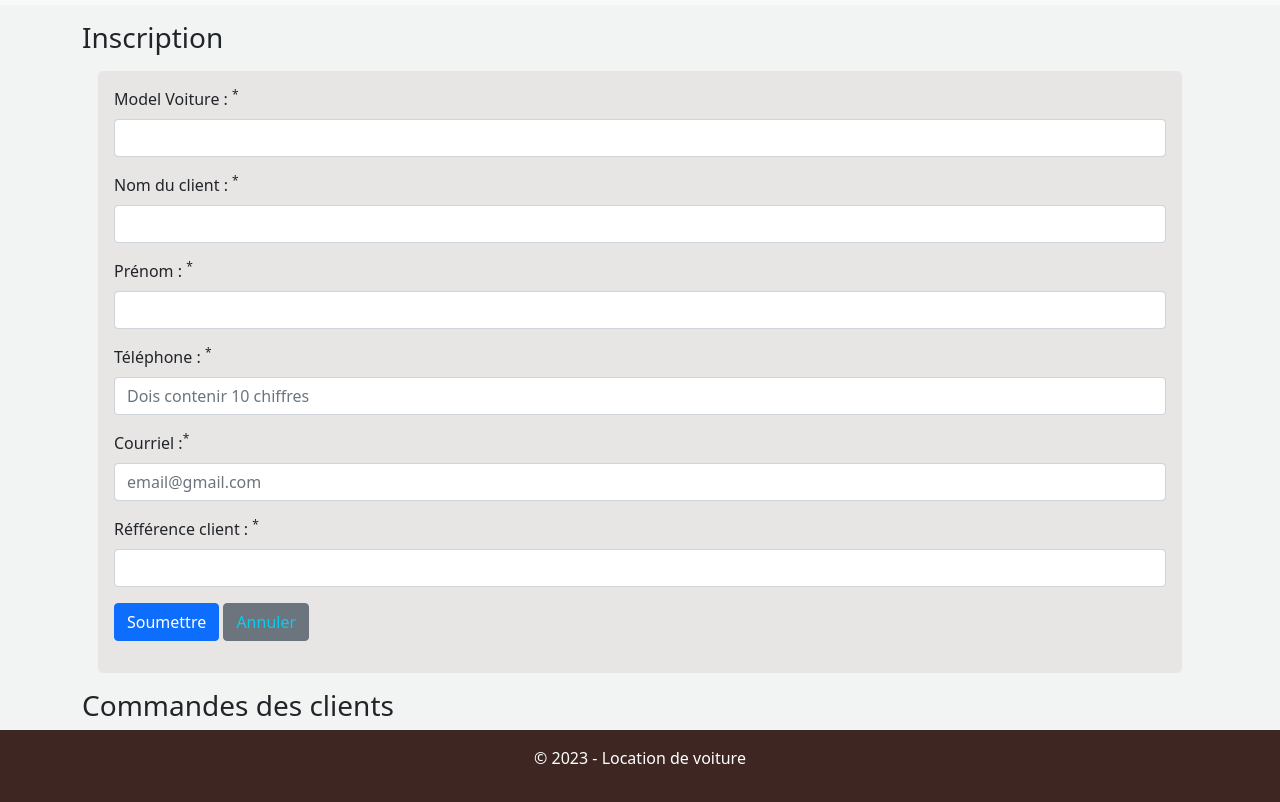
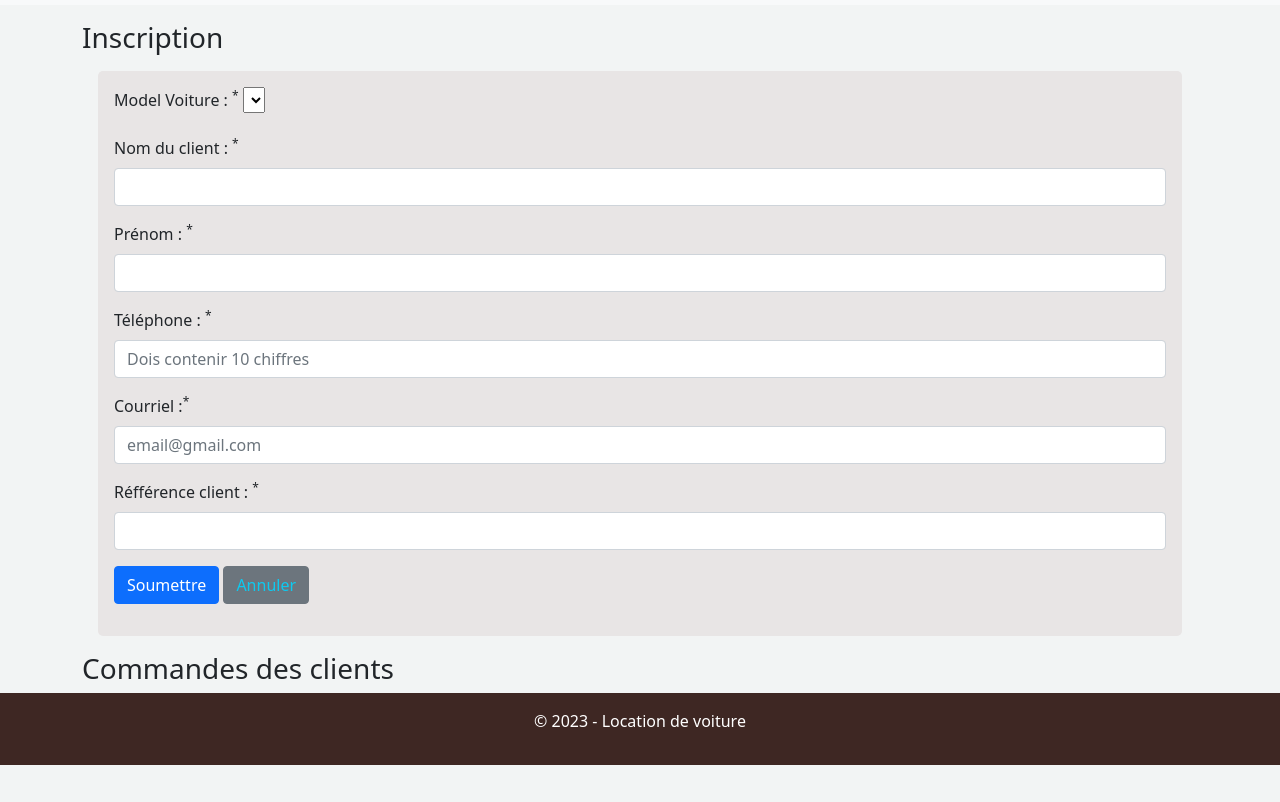
Before and after one commit to Oumar1519/ProjetFinal2023, a plain HTML site: page inscriptionClient.html in a window 1280 px wide. Shown: the part 60-862 px from the top of the page. After the commit the page ends 825 px from the top, so only its background shows below. Drawn offline with nearby package versions, Linux system fonts and the light colour scheme.

Commit message:
travaux finalisés

```diff
--- a/inscriptionClient.html
+++ b/inscriptionClient.html
@@ -45,7 +45,7 @@
     <form method="post" action="mailto:">
       <div class="mb-3" id="leCd">
         <label for="model" class="form-label d-inline-block">Model Voiture : <sup>*</sup></label>
-        <select name="model" id="model" class="form-control" required>
+        <select name="model" id="model" class="" required>
         </select>
       </div>
       <div class="mb-3">
```
